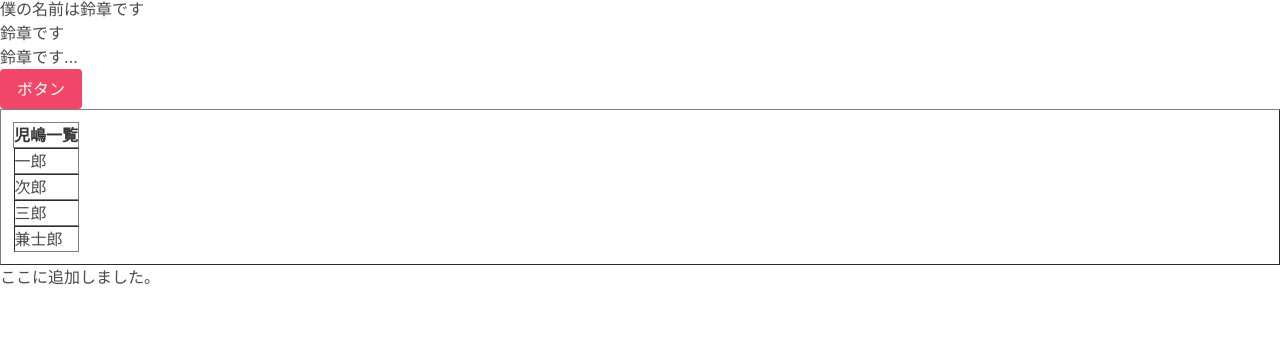
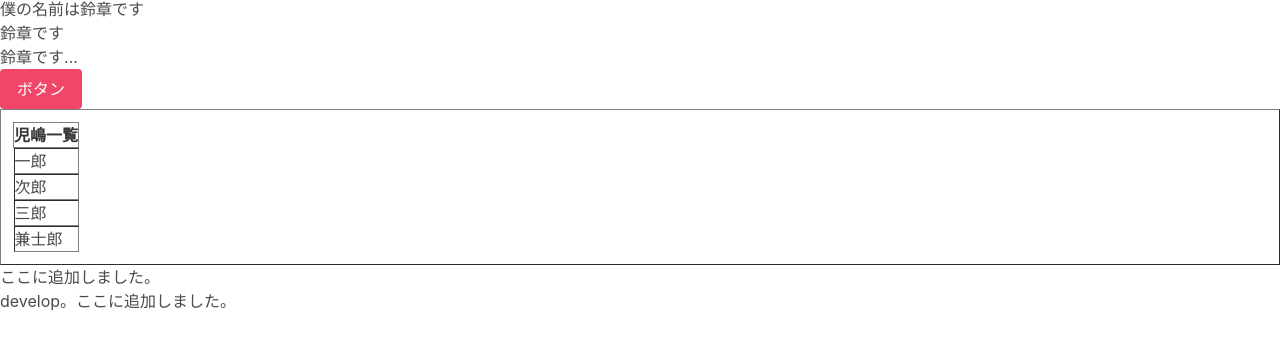
Before and after one commit to shou-suzuki/shou-suzuki.github.io, a plain HTML site: page index.html in a window 1280 px wide. Shown: the part 123-472 px from the top of the page. Drawn offline with nearby package versions, Linux system fonts and the light colour scheme.

Commit message:
second commit

```diff
--- a/index.html
+++ b/index.html
@@ -42,6 +42,9 @@
     <div>
     	ここに追加しました。
     </div>
+    <div>
+    	develop。ここに追加しました。
+    </div>
 </div>
   </body>
   <script type="text/javascript" src="index.js"></script>
```
